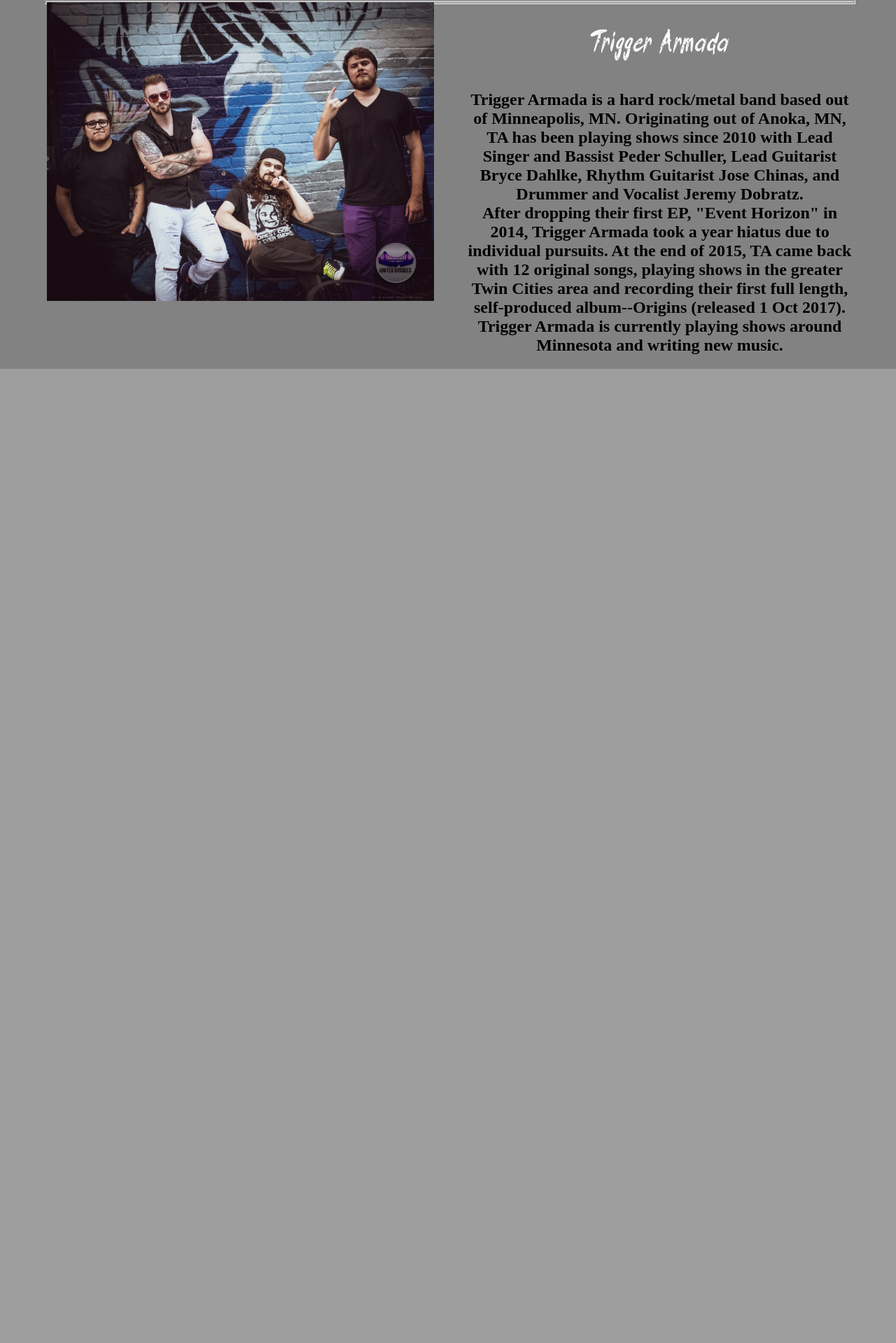
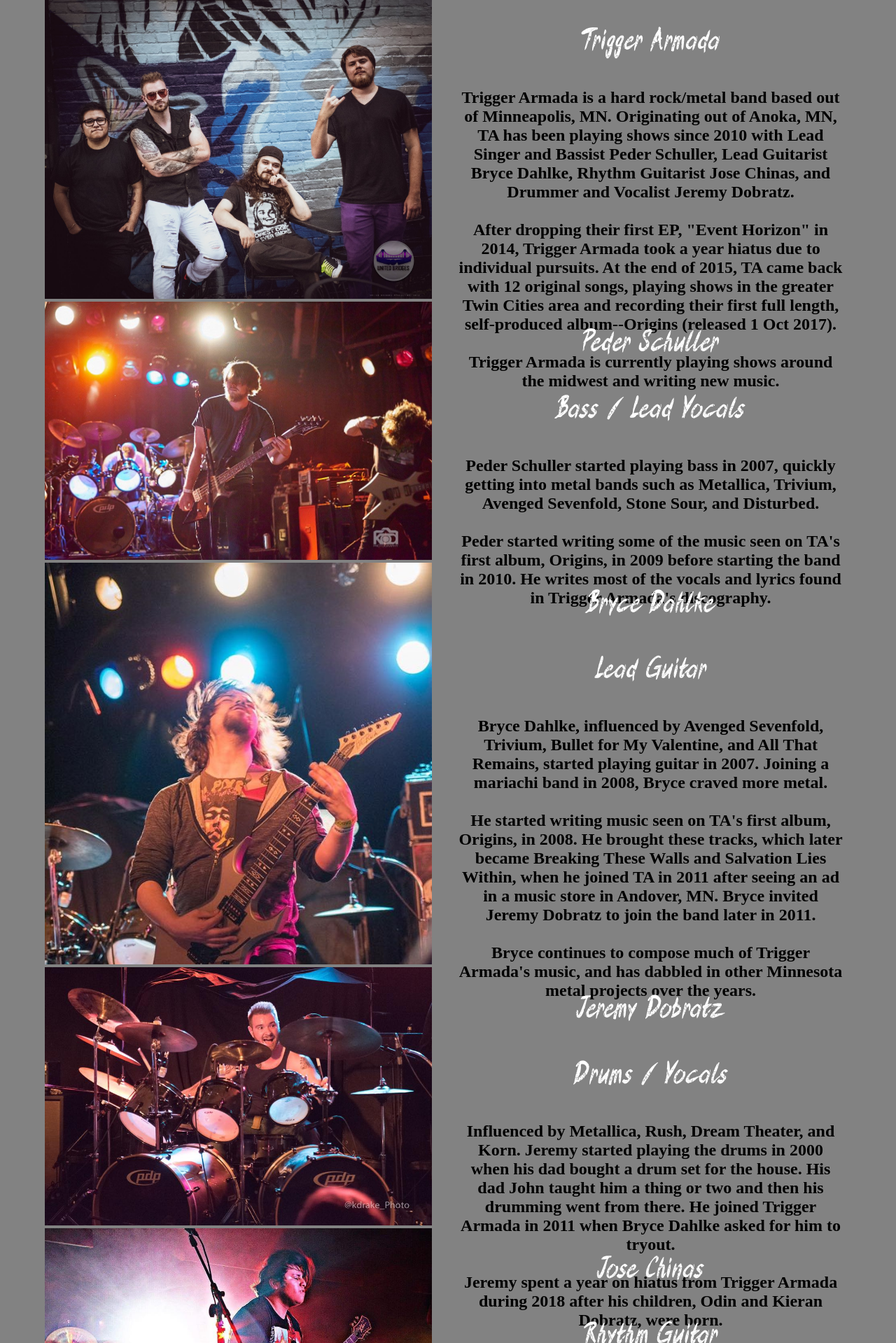
Before and after one commit to peder-schu/TriggerArmadaWebsite, a PHP site: page /about.php in a window 1280 px wide. Shown: the part 868-2787 px from the top of the page at 70% size. Before the commit the page ends 1395 px from the top, so only its background shows below. Run offline with PHP 8.4, Linux system fonts and the light colour scheme.

Commit message:
Finish about section, main website completed

```diff
--- a/about.php
+++ b/about.php
@@ -3,8 +3,8 @@
 
 <head>
 	<meta charset='charset=utf-8'>
-	<link type="text/css" rel="stylesheet" media="screen and (min-width: 1000px)" href="stylewidescreen_v1.css">
-	<link type="text/css" rel="stylesheet" media="screen and (max-width: 1000px)" href="styleverticalscreen_v1.css">
+	<link type="text/css" rel="stylesheet" media="screen and (min-width: 1000px)" href="stylewidescreen_v2.css">
+	<link type="text/css" rel="stylesheet" media="screen and (max-width: 1000px)" href="styleverticalscreen_v2.css">
 	<link type="image/gif" rel="icon" href="images/TA4.jpg">
 	<title>Trigger Armada</title>
 	<meta name="description" content="Trigger Armada - Home">
@@ -47,13 +47,43 @@
 	</div>
 </div>
 <div class="content">
-	<div id="fullcontent">
-		<div id="about" style="float: left">
-			<img src="images/TriggerArmada01.jpg" width="100%" height="auto">
+	<div id="aboutpic">
+		<img id="aboutpicdimen" src="images/TriggerArmada01.jpg">
+		<div id="about">
+			<h1>Trigger Armada</h1>
+			<h2>Trigger Armada is a hard rock/metal band based out of Minneapolis, MN.  Originating out of Anoka, MN, TA has been playing shows since 2010 with Lead Singer and Bassist Peder Schuller, Lead Guitarist Bryce Dahlke, Rhythm Guitarist Jose Chinas, and Drummer and Vocalist Jeremy Dobratz.  <br><br>After dropping their first EP, "Event Horizon" in 2014, Trigger Armada took a year hiatus due to individual pursuits.  At the end of 2015, TA came back with 12 original songs, playing shows in the greater Twin Cities area and recording their first full length, self-produced album--Origins (released 1 Oct 2017).  <br><br>Trigger Armada is currently playing shows around the midwest and writing new music.</h2>
 		</div>
-		<div id="about" style="float: right">
-			<h1>Trigger Armada</h1>
-			<h2 style="color=black;">Trigger Armada is a hard rock/metal band based out of Minneapolis, MN.  Originating out of Anoka, MN, TA has been playing shows since 2010 with Lead Singer and Bassist Peder Schuller, Lead Guitarist Bryce Dahlke, Rhythm Guitarist Jose Chinas, and Drummer and Vocalist Jeremy Dobratz.  <br/>After dropping their first EP, "Event Horizon" in 2014, Trigger Armada took a year hiatus due to individual pursuits.  At the end of 2015, TA came back with 12 original songs, playing shows in the greater Twin Cities area and recording their first full length, self-produced album--Origins (released 1 Oct 2017).  <br/>Trigger Armada is currently playing shows around Minnesota and writing new music.</h2>
+	</div>
+	<div id="aboutpic">
+		<img id="aboutpicdimen" src="images/Peder2.jpg">
+		<div id="about">
+			<h1>Peder Schuller</h1>
+			<h1>Bass / Lead Vocals</h1>
+			<h2>Peder Schuller started playing bass in 2007, quickly getting into metal bands such as Metallica, Trivium, Avenged Sevenfold, Stone Sour, and Disturbed.  <br><br>Peder started writing some of the music seen on TA's first album, Origins, in 2009 before starting the band in 2010.  He writes most of the vocals and lyrics found in Trigger Armada's discography.</h2>
+		</div>
+	</div>
+	<div id="aboutpic">
+		<img id="aboutpicdimen" src="images/Bryce.jpg">
+		<div id="about">
+			<h1>Bryce Dahlke</h1>
+			<h1>Lead Guitar</h1>
+			<h2>Bryce Dahlke, influenced by Avenged Sevenfold, Trivium, Bullet for My Valentine, and All That Remains, started playing guitar in 2007.  Joining a mariachi band in 2008, Bryce craved more metal.<br><br>He started writing music seen on TA's first album, Origins, in 2008.  He brought these tracks, which later became Breaking These Walls and Salvation Lies Within, when he joined TA in 2011 after seeing an ad in a music store in Andover, MN.  Bryce invited Jeremy Dobratz to join the band later in 2011.<br><br>Bryce continues to compose much of Trigger Armada's music, and has dabbled in other Minnesota metal projects over the years.</h2>
+		</div>
+	</div>
+	<div id="aboutpic">
+		<img id="aboutpicdimen" src="images/Jeremy.jpg">
+		<div id="about">
+			<h1>Jeremy Dobratz</h1>
+			<h1>Drums / Vocals</h1>
+			<h2>Influenced by Metallica, Rush, Dream Theater, and Korn. Jeremy started playing the drums in 2000 when his dad bought a drum set for the house. His dad John taught him a thing or two and then his drumming went from there. He joined Trigger Armada in 2011 when Bryce Dahlke asked for him to tryout.<br><br>Jeremy spent a year on hiatus from Trigger Armada during 2018 after his children, Odin and Kieran Dobratz, were born.</h2>
+		</div>
+	</div>
+	<div id="aboutpic">
+		<img id="aboutpicdimen" src="images/Jose.jpg">
+		<div id="about">
+			<h1>Jose Chinas</h1>
+			<h1>Rhythm Guitar</h1>
+			<h2>Influenced by Metallica, Slayer, Revocation and Lost Society, Jose Chinas started playing guitar in 2007.   Jose played with small garage bands through high school and joined Trigger Armada in 2011.<br><br>Jose has hosted Trigger Armada for many years, including studio space for the album Origins.   </h2>
 		</div>
 	</div>
 </div>
--- a/events.php
+++ b/events.php
@@ -3,8 +3,8 @@
 
 <head>
 	<meta charset='charset=utf-8'>
-	<link type="text/css" rel="stylesheet" media="screen and (min-width: 1000px)" href="stylewidescreen_v1.css">
-	<link type="text/css" rel="stylesheet" media="screen and (max-width: 1000px)" href="styleverticalscreen_v1.css">
+	<link type="text/css" rel="stylesheet" media="screen and (min-width: 1000px)" href="stylewidescreen_v2.css">
+	<link type="text/css" rel="stylesheet" media="screen and (max-width: 1000px)" href="styleverticalscreen_v2.css">
 	<link type="image/gif" rel="icon" href="images/TA4.jpg">
 	<title>Trigger Armada</title>
 	<meta name="description" content="Trigger Armada - Home">
--- a/index.php
+++ b/index.php
@@ -3,8 +3,8 @@
 
 <head>
 	<meta charset='charset=utf-8'>
-	<link type="text/css" rel="stylesheet" media="screen and (min-width: 1000px)" href="stylewidescreen_v1.css">
-	<link type="text/css" rel="stylesheet" media="screen and (max-width: 1000px)" href="styleverticalscreen_v1.css">
+	<link type="text/css" rel="stylesheet" media="screen and (min-width: 1000px)" href="stylewidescreen_v2.css">
+	<link type="text/css" rel="stylesheet" media="screen and (max-width: 1000px)" href="styleverticalscreen_v2.css">
 	<link type="image/gif" rel="icon" href="images/TA4.jpg">
 	<title>Trigger Armada</title>
 	<meta name="description" content="Trigger Armada - Home">
--- a/merch.php
+++ b/merch.php
@@ -3,8 +3,8 @@
 
 <head>
 	<meta charset='charset=utf-8'>
-	<link type="text/css" rel="stylesheet" media="screen and (min-width: 1000px)" href="stylewidescreen_v1.css">
-	<link type="text/css" rel="stylesheet" media="screen and (max-width: 1000px)" href="styleverticalscreen_v1.css">
+	<link type="text/css" rel="stylesheet" media="screen and (min-width: 1000px)" href="stylewidescreen_v2.css">
+	<link type="text/css" rel="stylesheet" media="screen and (max-width: 1000px)" href="styleverticalscreen_v2.css">
 	<link type="image/gif" rel="icon" href="images/TA4.jpg">
 	<title>Trigger Armada</title>
 	<meta name="description" content="Trigger Armada - Home">
--- a/music.php
+++ b/music.php
@@ -3,8 +3,8 @@
 
 <head>
 	<meta charset='charset=utf-8'>
-	<link type="text/css" rel="stylesheet" media="screen and (min-width: 1000px)" href="stylewidescreen_v1.css">
-	<link type="text/css" rel="stylesheet" media="screen and (max-width: 1000px)" href="styleverticalscreen_v1.css">
+	<link type="text/css" rel="stylesheet" media="screen and (min-width: 1000px)" href="stylewidescreen_v2.css">
+	<link type="text/css" rel="stylesheet" media="screen and (max-width: 1000px)" href="styleverticalscreen_v2.css">
 	<link type="image/gif" rel="icon" href="images/TA4.jpg">
 	<title>Trigger Armada</title>
 	<meta name="description" content="Trigger Armada - Home">
--- a/styleverticalscreen_v1.css
+++ b/styleverticalscreen_v2.css
@@ -109,7 +109,24 @@ body {
 }
 
 #about {
-	width: 48%;
+	position: absolute;
+	right: 0px;
+	bottom: 0px;
+	width: 98%;
+	padding-right: 5px;
+	padding-left: 5px;
+	text-align: center;
+	color: white;
+	background-color: #000000a0;
+}
+
+#aboutpic {
+	width: 100%;
+}
+
+#aboutpicdimen {
+	width: 100%;
+	height: auto;
 }
 
 #leftpicstream {
--- a/stylewidescreen_v1.css
+++ b/stylewidescreen_v2.css
@@ -109,7 +109,22 @@ body {
 }
 
 #about {
+	position: absolute;
+	right: 0px;
+	top: 0px;
 	width: 48%;
+	padding-right: 10px;
+	text-align: center;
+}
+
+#aboutpic {
+	width: 100%;
+	text-align: left;
+}
+
+#aboutpicdimen {
+	width: 48%;
+	height: auto;
 }
 
 #leftpicstream {
```
Also changed, not shown: contact.php (+6 -3 lines), images/Bryce.jpg (added), images/Jeremy.jpg (added), images/Jose.jpg (added), images/Peder.jpg (added), images/Peder2.jpg (added).
